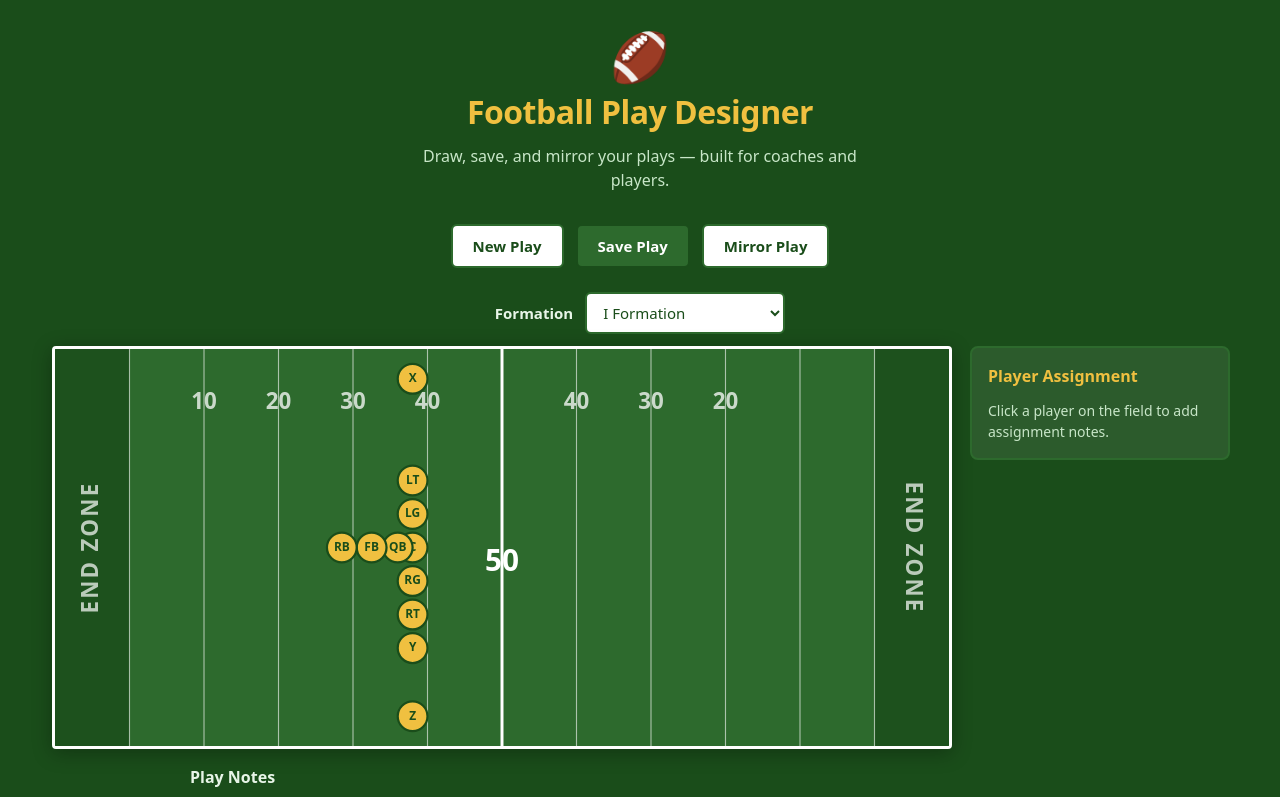
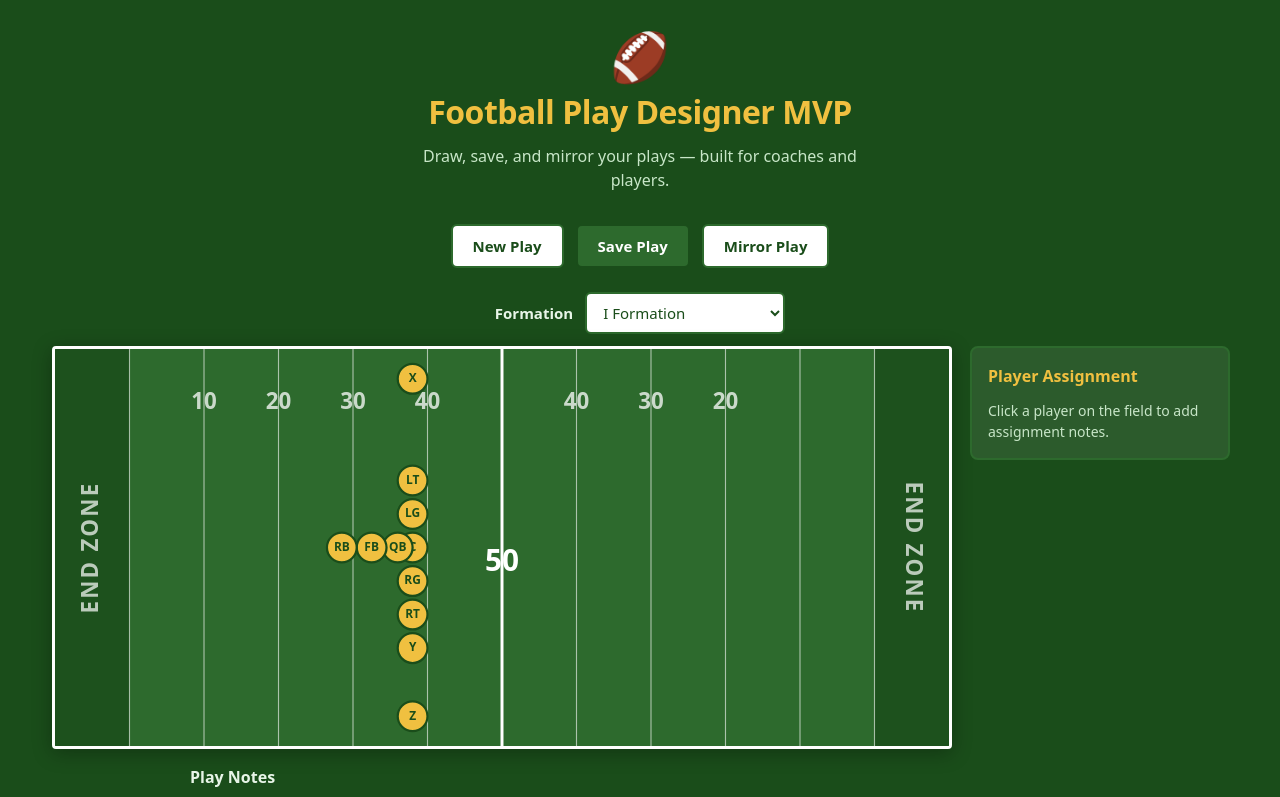
Before and after one commit to Chillslc-Football/football-play-designer, a React (Vite) app: page / in a window 1280 px wide. Shown: the top 797 px of the page. Built offline with nearby package versions, Linux system fonts and the light colour scheme.

Commit message:
Testing auto deploy

```diff
--- a/src/components/Header/Header.tsx
+++ b/src/components/Header/Header.tsx
@@ -10,7 +10,7 @@ export function Header() {
       <div className="header-icon" aria-hidden="true">
         🏈
       </div>
-      <h1 className="header-title">Football Play Designer</h1>
+      <h1 className="header-title">Football Play Designer MVP</h1>
       <p className="header-subtitle">
         Draw, save, and mirror your plays — built for coaches and players.
       </p>
```
